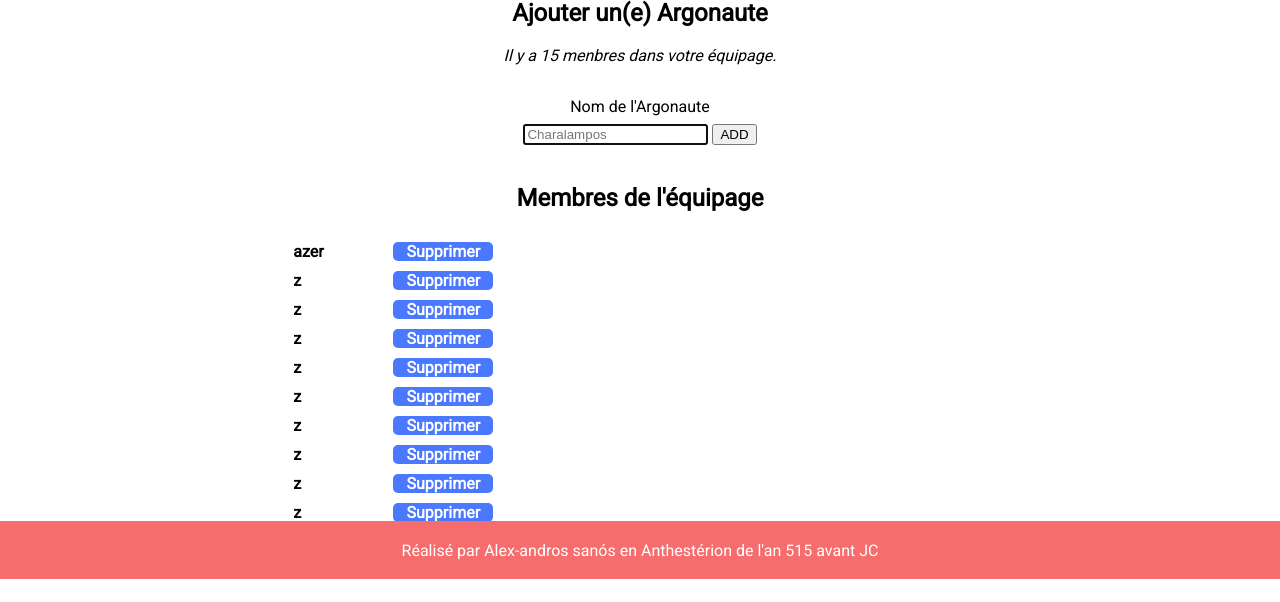
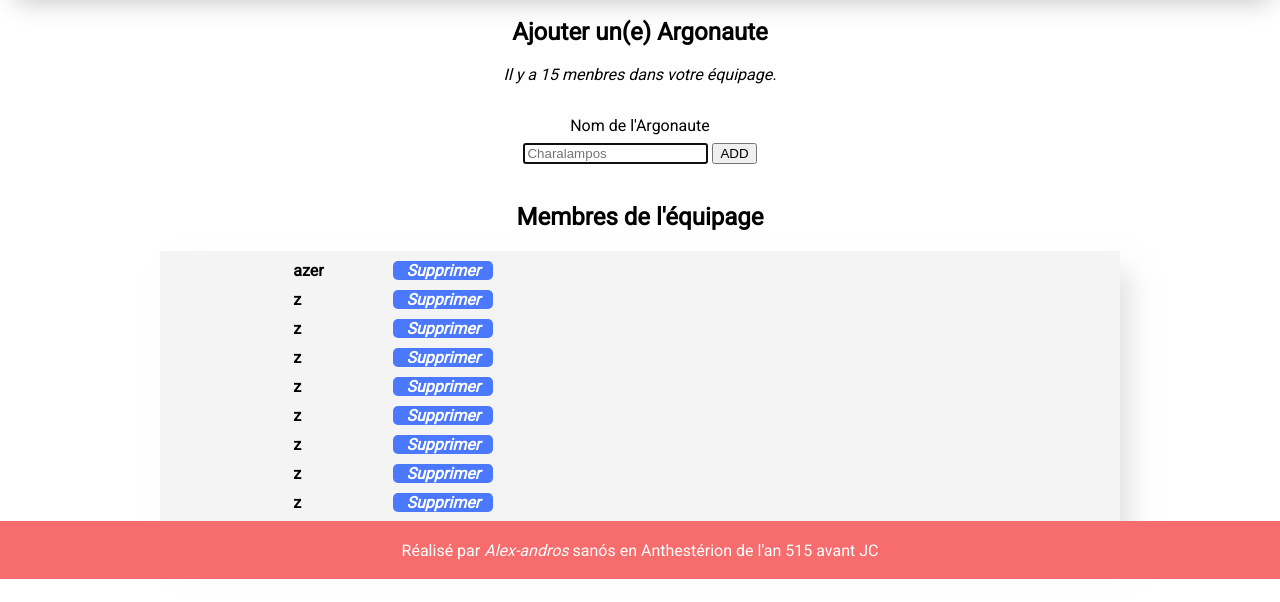
Before and after one commit to Kr0gha/TestWildCodeSchool, a PHP site: page / in a window 1280 px wide. Shown: the part 221-823 px from the top of the page. Before the commit the page ends 800 px from the top, so only its background shows below. Run offline with PHP 8.4, Linux system fonts and the light colour scheme; data comes from the database, SQL or seed files in the repository.

Commit message:
Add files via upload

```diff
--- a/index.php
+++ b/index.php
@@ -22,6 +22,7 @@ include('Count.php');
     Les Argonautes
   </h1>
 </header>
+<span id="Banner"></span>
 
 <!-- Main section -->
 <main>
@@ -98,7 +99,7 @@ include('Count.php');
 
 
 <footer>
-  <p>Réalisé par Alex-andros sanós en Anthestérion de l'an 515 avant JC</p>
+  <p>Réalisé par <a href="https://foin-alexandre.notion.site/D-veloppeur-Junior-fe3d8ea7dabb4595968b052598253747">Alex-andros</a> sanós en Anthestérion de l'an 515 avant JC</p>
 </footer>
 
 </body>
--- a/style.css
+++ b/style.css
@@ -1,5 +1,15 @@
 @import url('https://fonts.googleapis.com/css2?family=Roboto&display=swap');
 
+a{
+  text-decoration: none;
+  color: white;
+  font-style: oblique;
+}
+
+a:hover{
+  color: blue;
+text-decoration: underline;
+}
 
 body {
   margin: 0;
@@ -16,10 +26,13 @@ header {
   background: #f4f4f4;
   text-align: center;
   padding: 2em;
+  box-shadow: 3px 16px 25px -13px #C3C3C3;
+  border-bottom: 1px solid;
+  border-color: lightgrey;
 }
 
 header img {
-  max-width: 96px;
+  max-width: 120px;
 }
 
 header h1 {
@@ -65,12 +78,16 @@ label {
 
 .MenberList{
 display: flex;
+background-color: #f4f4f4;
 flex-direction: row;
 justify-content: space-around;
 margin-bottom: 50px;
 height: 300px;
 overflow-y: scroll;
 margin-bottom: 50px;
+box-shadow: 15px 15px 25px -5px rgba(195,195,195,0.5);
+border-bottom: 1px solid;
+border-color: lightgrey;
 }
 
 .MenberList li {
```
